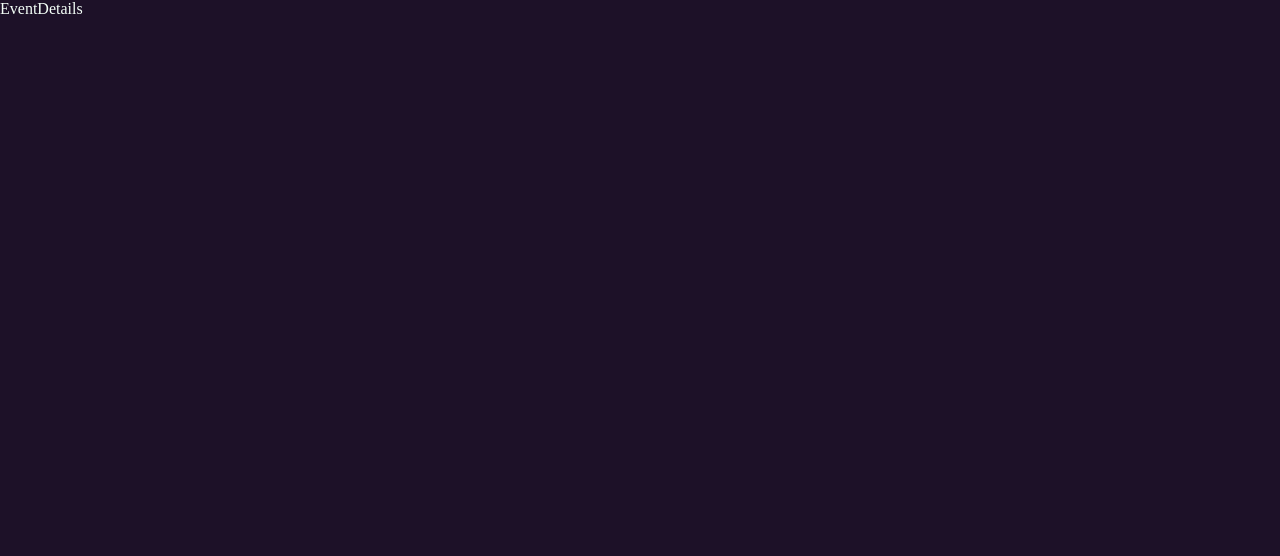
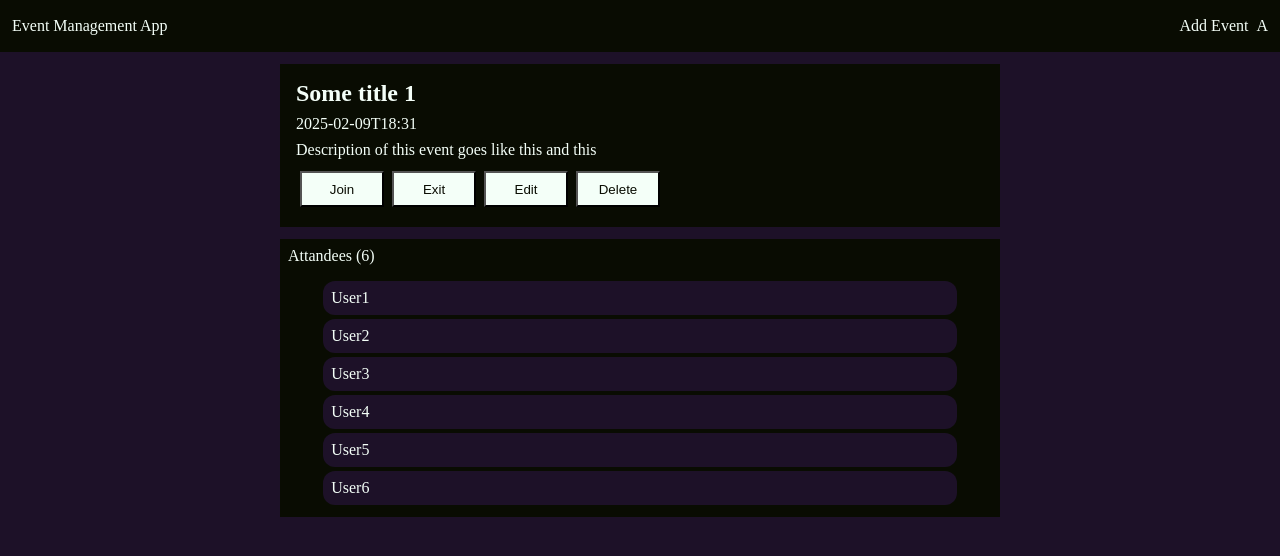
Before and after one commit to Sahil-4/swissmote-emp, a React (Vite) app in the folder frontend/: page /event/1 in a window 1280 px wide. Shown: the top 556 px of the page. Built offline with nearby package versions, Linux system fonts and the light colour scheme.

Commit message:
add: added event details page

```diff
--- /dev/null
+++ b/frontend/src/components/attandeesList.tsx
@@ -0,0 +1,28 @@
+import styles from "../styles/eventDetails.module.css";
+
+const AttandeesListItem = ({ name }: { name: string }) => {
+  return <div className={styles.attandeesListItem}>{name}</div>;
+};
+
+const AttandeesList = () => {
+  const attandees = [
+    { name: "User1" },
+    { name: "User2" },
+    { name: "User3" },
+    { name: "User4" },
+    { name: "User5" },
+    { name: "User6" },
+  ];
+
+  return (
+    <div className={styles.attandeesList}>
+      <p>Attandees ({attandees.length})</p>
+
+      {attandees.map((user) => {
+        return <AttandeesListItem name={user.name} />;
+      })}
+    </div>
+  );
+};
+
+export default AttandeesList;
--- a/frontend/src/pages/eventDetails.tsx
+++ b/frontend/src/pages/eventDetails.tsx
@@ -1,6 +1,53 @@
+import AttandeesList from "../components/attandeesList.js";
+import Header from "../components/header.jsx";
+import { EventI } from "../types/index.js";
+import styles from "../styles/eventDetails.module.css";
+import { useNavigate } from "react-router-dom";
+
 const EventDetails = () => {
+  const event: EventI = {
+    _id: "some_id_1",
+    name: "Some title 1",
+    description: "Description of this event goes like this and this",
+    time: "2025-02-09T18:31",
+    organiser: "",
+    category: "",
+    note: "",
+  };
+
+  const navigate = useNavigate();
+
+  const handleJoin = () => {};
+
+  const handleExit = () => {};
+
+  const handleEdit = () => {
+    navigate(`/updateEvent/${event._id}`);
+  };
+
+  const handleDelete = () => {};
+
   return (
-    <div>EventDetails</div>
-  )
-}
-export default EventDetails
+    <>
+      <Header />
+      <section>
+        <div className={styles.eventDetailsContainer}>
+          <h1>{event.name}</h1>
+          <p>{event.time}</p>
+          <p>{event.description}</p>
+          <div>
+            <button onClick={handleJoin}>Join</button>
+            <button onClick={handleExit}>Exit</button>
+            <button onClick={handleEdit}>Edit</button>
+            <button onClick={handleDelete}>Delete</button>
+          </div>
+          <p>{event.note}</p>
+        </div>
+
+        <AttandeesList />
+      </section>
+    </>
+  );
+};
+
+export default EventDetails;
--- /dev/null
+++ b/frontend/src/styles/eventDetails.module.css
@@ -0,0 +1,54 @@
+.eventDetailsContainer {
+  width: 720px;
+  margin: 12px auto;
+  padding: 8px;
+  background: var(--accent);
+}
+
+.eventDetailsContainer > * {
+  margin: 8px;
+}
+
+.eventDetailsContainer > div {
+  display: flex;
+  justify-content: flex-start;
+}
+
+.eventDetailsContainer > div > button {
+  width: 84px;
+  height: 36px;
+  display: block;
+  margin: 4px;
+  background: var(--secondary);
+  color: var(--accent);
+  text-align: center;
+}
+
+.eventDetailsContainer > div > button:hover {
+  color: var(--secondary);
+  background: var(--accent);
+}
+
+.attandeesList {
+  width: 720px;
+  margin: 12px auto;
+  padding: 8px;
+  background: var(--accent);
+}
+
+.attandeesList > p {
+  margin-bottom: 16px;
+}
+
+.attandeesListItem {
+  width: 90%;
+  background: var(--primary);
+  font-size: 1rem;
+  border-radius: 12px;
+  margin: 4px auto;
+  padding: 8px;
+}
+
+.attandeesListItem:hover {
+  background: var(--accent);
+}
```
